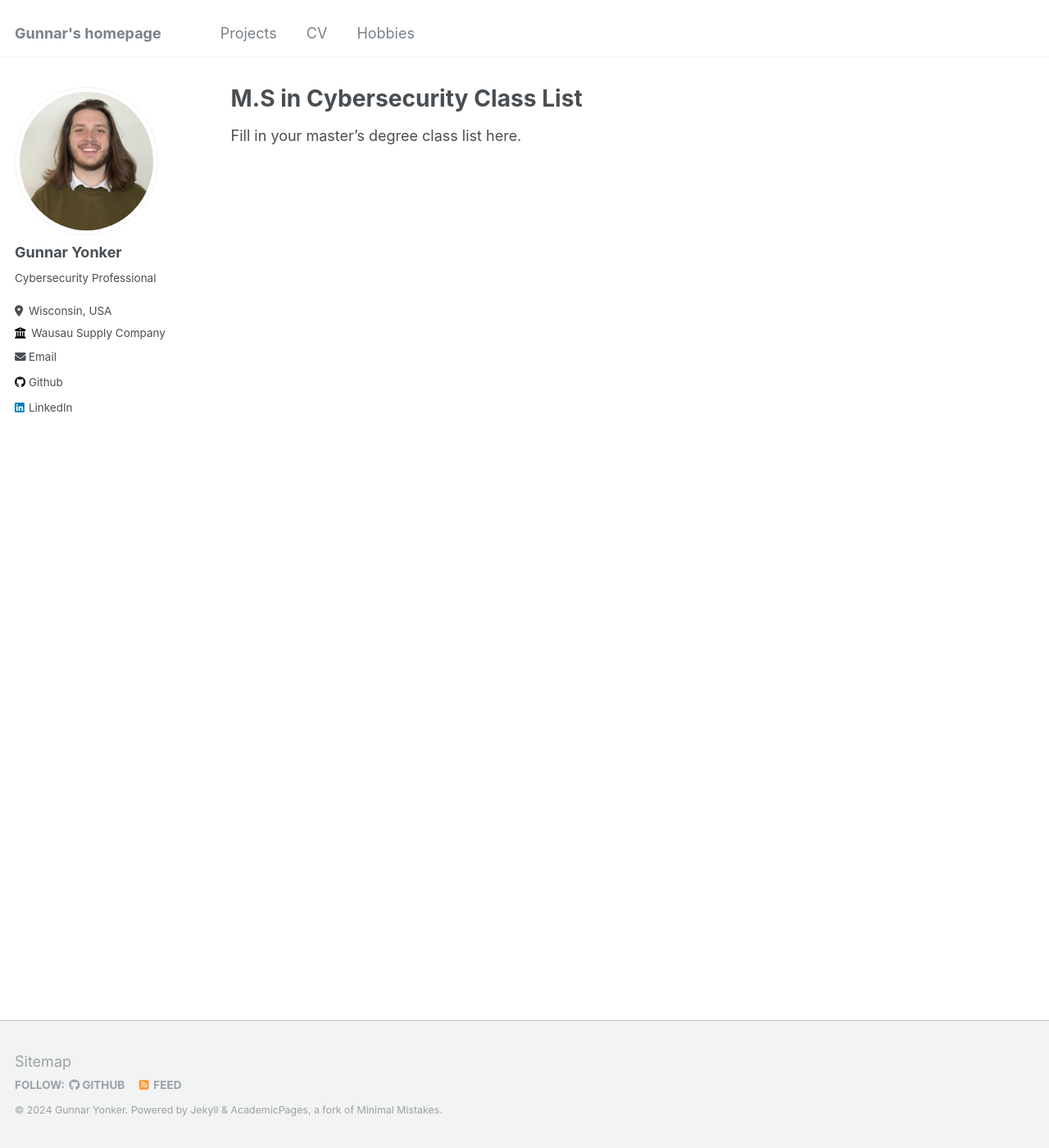
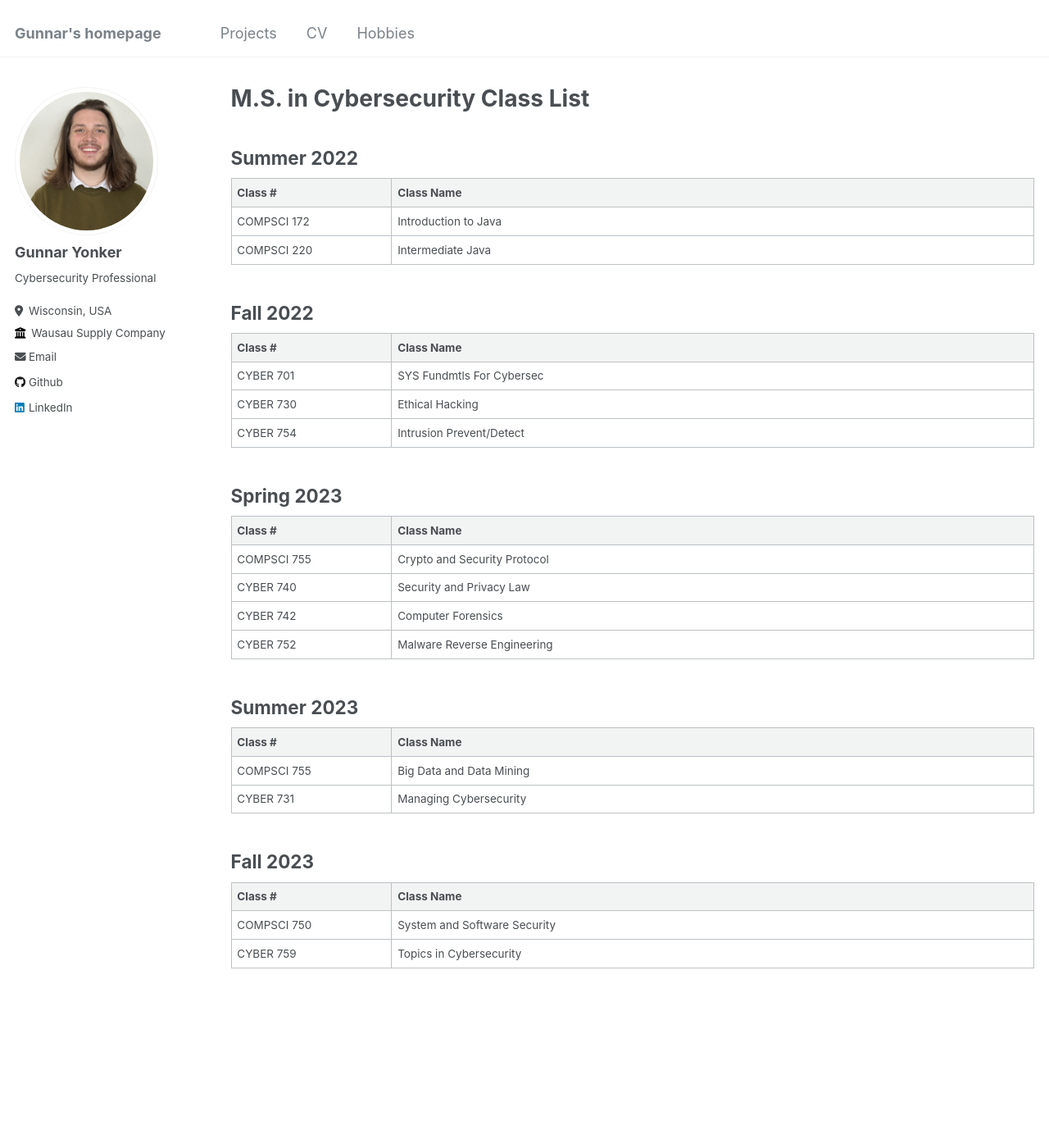
Before and after one commit to gunnaryonker/gunnaryonker.github.io, a Jekyll site: the page built from _pages/masters.md, in a window 1280 px wide and 1400 px high. Shown: the whole window at 82% size. Built offline with Jekyll 4.4.1, drawn with Linux system fonts in a browser that asks for light colours.

Commit message:
masters.md update with M.S. Class list

```diff
--- a/_pages/masters.md
+++ b/_pages/masters.md
@@ -1,8 +1,60 @@
 ---
 layout: archive
-title: "M.S in Cybersecurity Class List"
+title: "M.S. in Cybersecurity Class List"
 permalink: /masters/
 author_profile: true
 ---
 
-Fill in your master's degree class list here.
+## Summer 2022
+
+| Class #            | Class Name                                        |
+| ----------------- | ------------------------------------------------- |
+| COMPSCI 172        | Introduction to Java                              |
+| COMPSCI 220        | Intermediate Java                                 |
+
+<!-- Add the style attribute to specify fixed column widths -->
+<style>
+    table {
+        table-layout: fixed;
+        width: 100%;
+    }
+    th:nth-child(1),
+    td:nth-child(1) {
+        width: 20%; /* Adjust this value according to your preference */
+    }
+    th:nth-child(2),
+    td:nth-child(2) {
+        width: 80%; /* Adjust this value according to your preference */
+    }
+</style>
+
+## Fall 2022
+
+| Class #            | Class Name                                        |
+| ----------------- | ------------------------------------------------- |
+| CYBER 701          | SYS Fundmtls For Cybersec                         |
+| CYBER 730          | Ethical Hacking                                   |
+| CYBER 754          | Intrusion Prevent/Detect                          |
+
+## Spring 2023
+
+| Class #            | Class Name                                        |
+| ----------------- | ------------------------------------------------- |
+| COMPSCI 755        | Crypto and Security Protocol                      |
+| CYBER 740          | Security and Privacy Law                          |
+| CYBER 742          | Computer Forensics                                |
+| CYBER 752          | Malware Reverse Engineering                       |
+
+## Summer 2023
+
+| Class #            | Class Name                                        |
+| ----------------- | ------------------------------------------------- |
+| COMPSCI 755        | Big Data and Data Mining                          |
+| CYBER 731          | Managing Cybersecurity                            |
+
+## Fall 2023
+
+| Class #            | Class Name                                        |
+| ----------------- | ------------------------------------------------- |
+| COMPSCI 750        | System and Software Security                      |
+| CYBER 759          | Topics in Cybersecurity                           |
```
Also changed, not shown: _pages/bachelors.md (+6 -6 lines).
